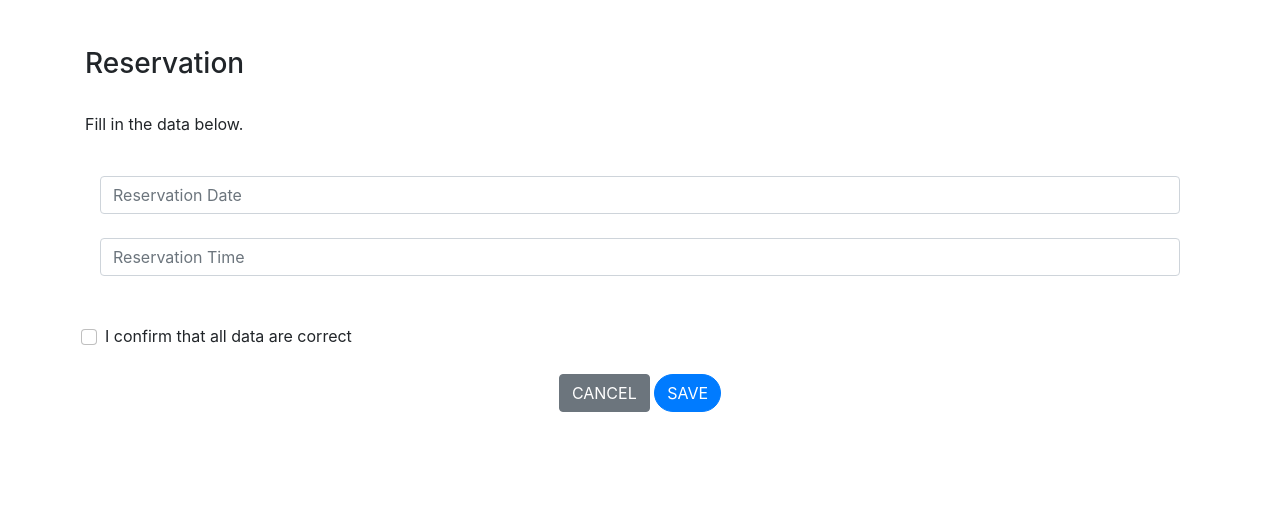
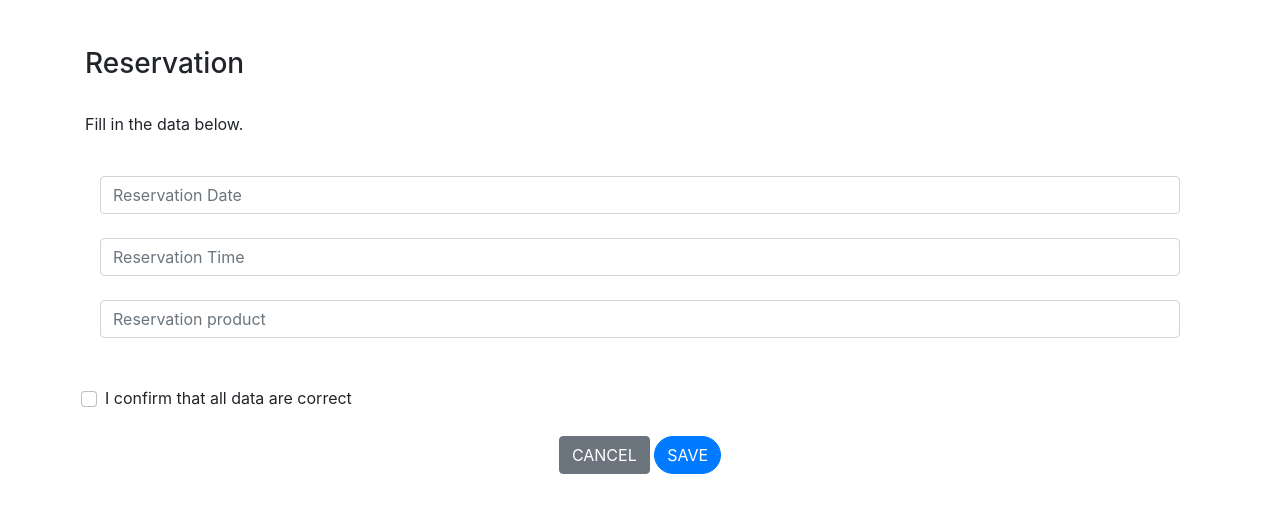
Before and after one commit to faithnecessari/TeamDosan, a Django app: page /reservation in a window 1280 px wide. Shown: the part 239-752 px from the top of the page. Run offline with Django 3.2, Linux system fonts and the light colour scheme; some libraries are stand-ins or nearby versions.

Commit message:
Update reservation.html

```diff
--- a/Findshop/FindShopApp/Templates/reservation.html
+++ b/Findshop/FindShopApp/Templates/reservation.html
@@ -87,6 +87,12 @@
 							<div class="invalid-feedback">Time field cannot be blank!</div>
 						 </div>
 						 <br>
+						 <div class="col-auto">
+							<input class="form-control" type="text" name="product" placeholder="Reservation product" required>
+							<div class="valid-feedback">Product field is valid!</div>
+							<div class="invalid-feedback">Product field cannot be blank!</div>
+						 </div>
+						 <br>
 						   <br>
 						   <div class="form-check">
 							  <input class="form-check-input" type="checkbox" value="" id="invalidCheck" required>
```
